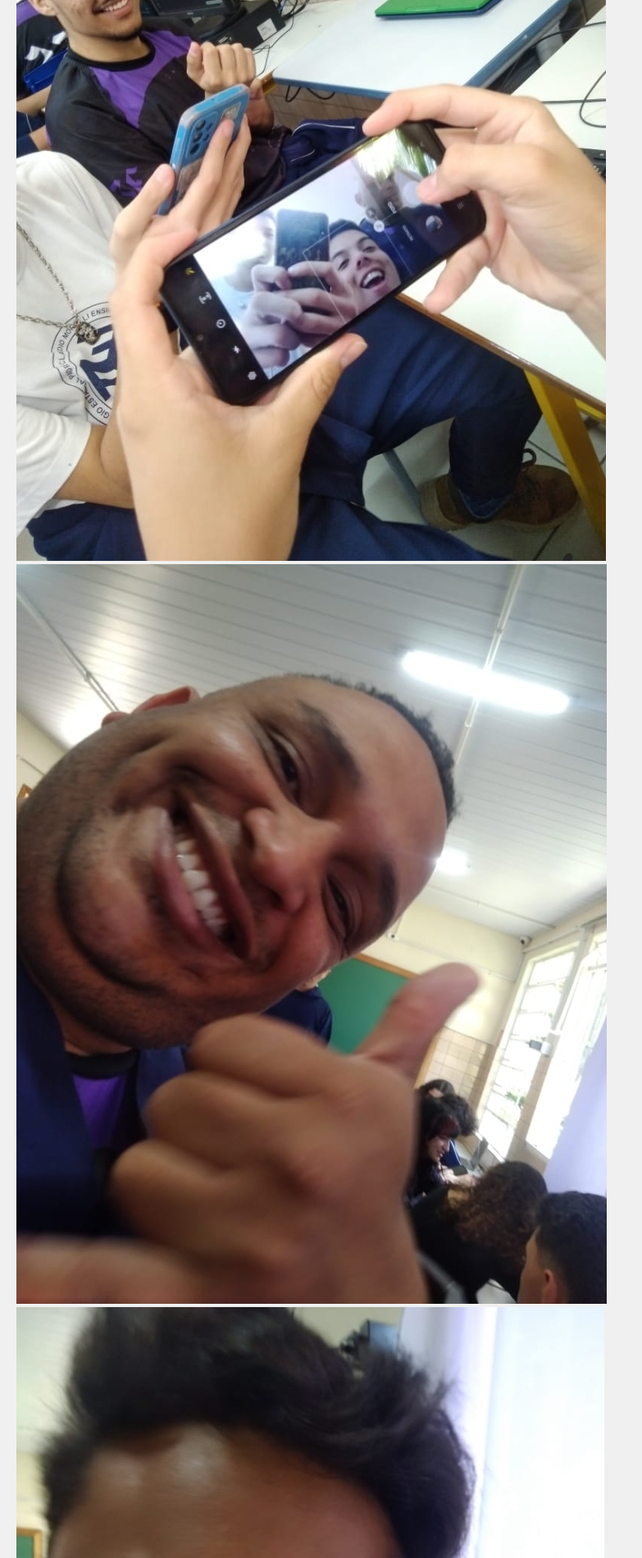
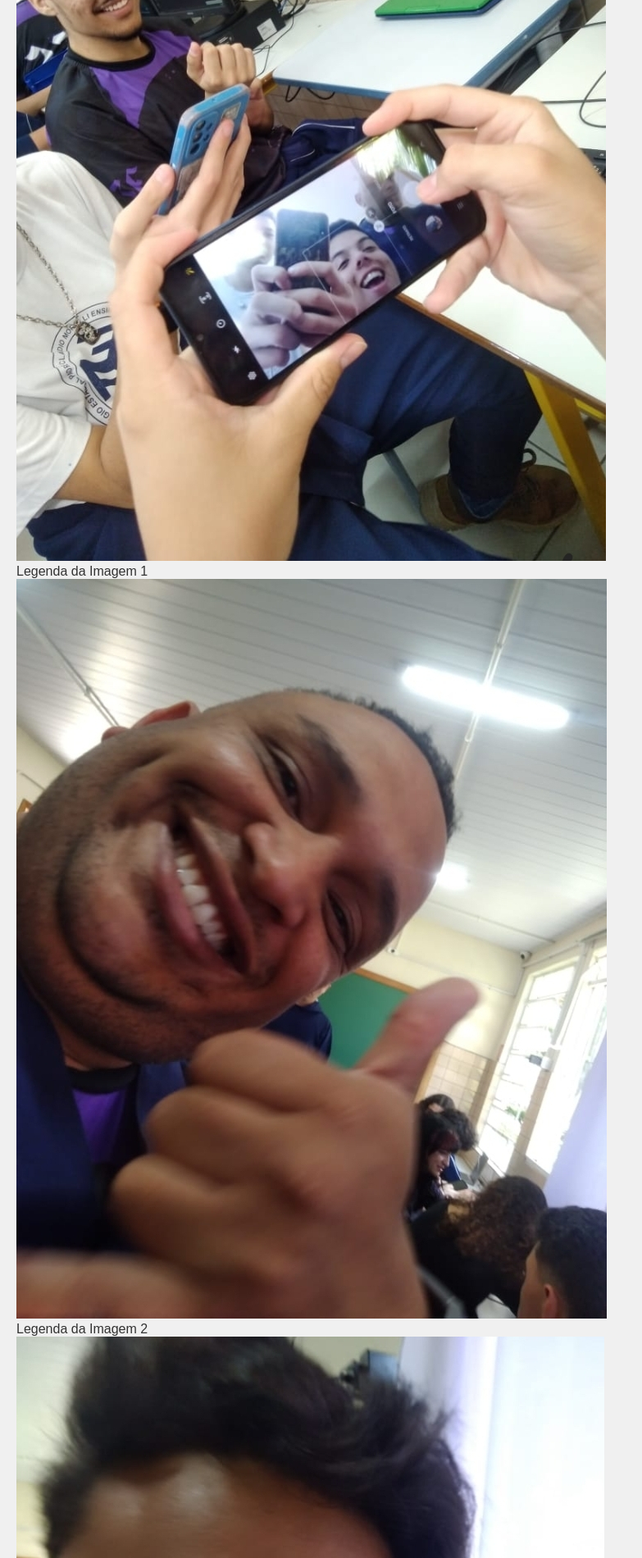
Before and after one commit to santana21e/memorias-escolares, a plain HTML site: page index.html in a window 1280 px wide. Shown: the part 900-2800 px from the top of the page at 82% size, without its empty margins (0-783 px from the left). Drawn offline with Linux system fonts and the light colour scheme.

Commit message:
Update index.html

```diff
--- a/index.html
+++ b/index.html
@@ -46,9 +46,18 @@
             <h3>Minhas Memórias em Imagens</h3>
             <p>Abaixo estão algumas imagens que representam momentos especiais:</p>
             <div class="image-gallery">
-                <img src="Screenshot_20241017-150200_WhatsApp.jpg" alt="Imagem 1" />
-                <img src="Screenshot_20241017-150214_WhatsApp.jpg" alt="Imagem 2" />
-                <img src="Screenshot_20241017-150236_WhatsApp.jpg" alt="Imagem 3" />
+                <figure>
+                    <img src="Screenshot_20241017-150200_WhatsApp.jpg" alt="Imagem 1" />
+                    <figcaption>Legenda da Imagem 1</figcaption>
+                </figure>
+                <figure>
+                    <img src="Screenshot_20241017-150214_WhatsApp.jpg" alt="Imagem 2" />
+                    <figcaption>Legenda da Imagem 2</figcaption>
+                </figure>
+                <figure>
+                    <img src="Screenshot_20241017-150236_WhatsApp.jpg" alt="Imagem 3" />
+                    <figcaption>Legenda da Imagem 3</figcaption>
+                </figure>
             </div>
         </section>
     </main>
```
